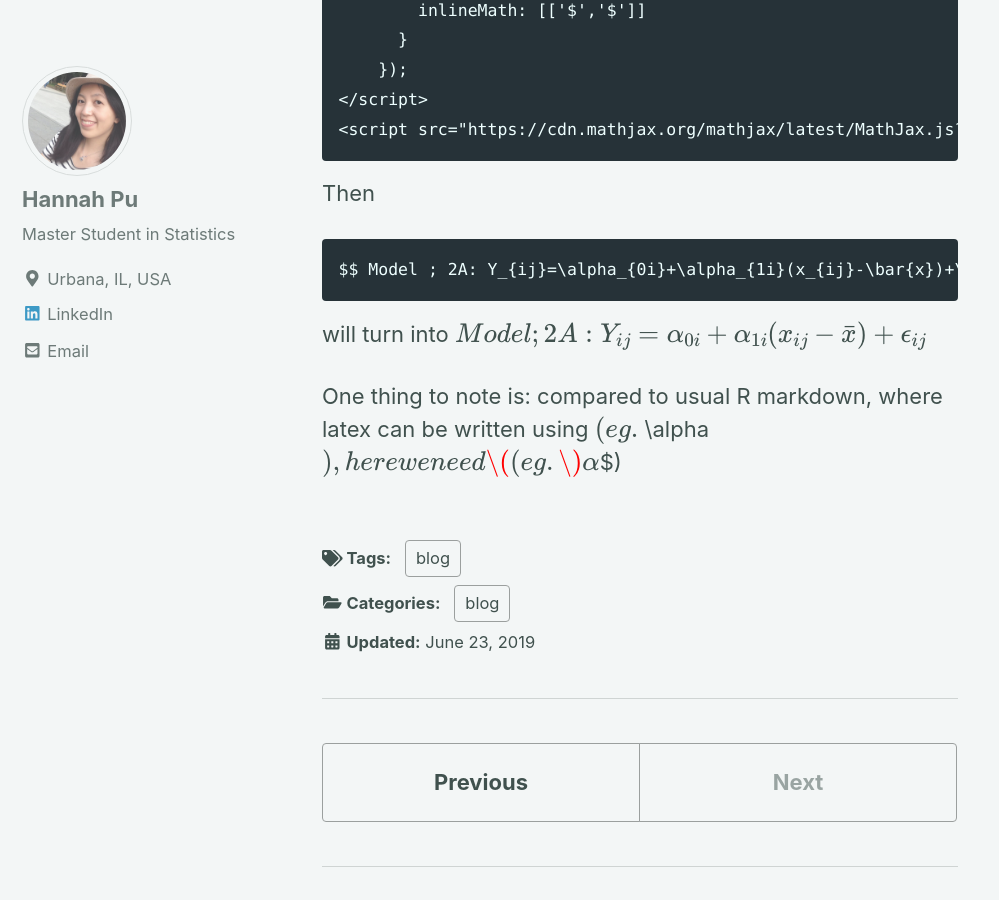
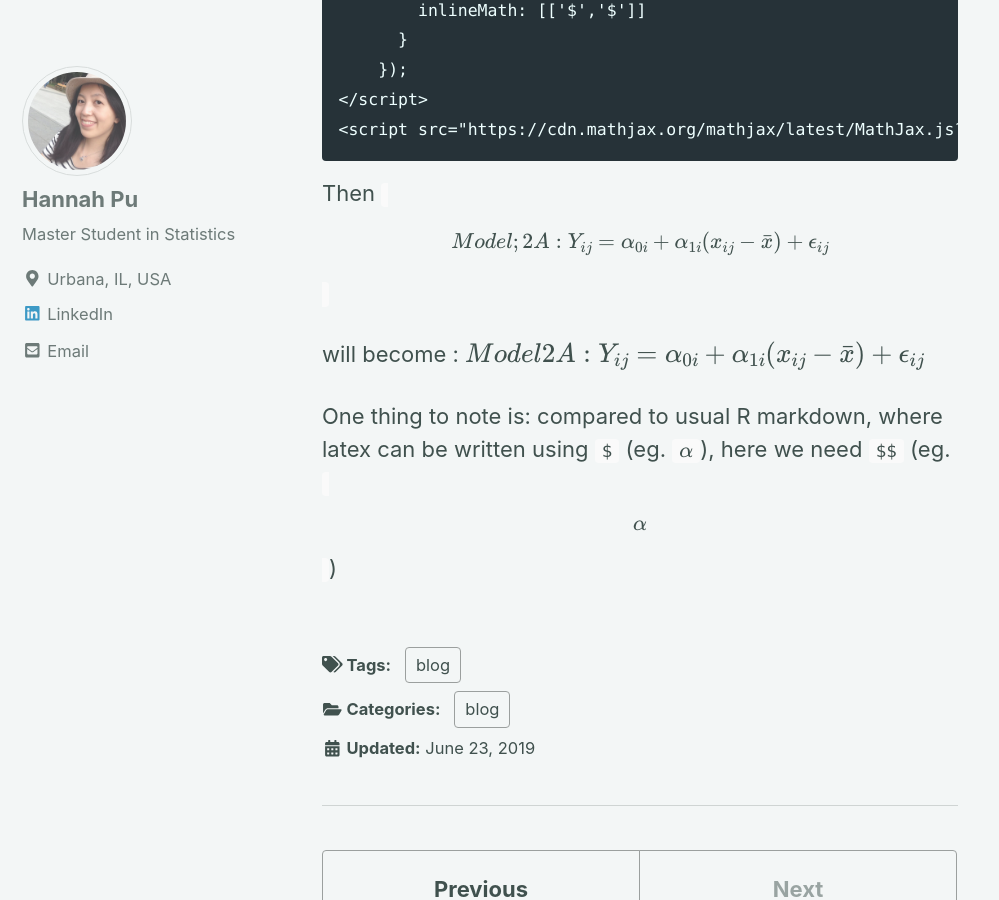
Before and after one commit to hannahpu/hannahpu.github.io, a Jekyll site: the page built from _posts/2019-06-23-latex.md, in a window 1280 px wide and 900 px high, scrolled down 582 px. Shown: the whole window, without its empty margins (0-999 px from the left). Built offline with Jekyll 4.4.1, drawn with Linux system fonts in a browser that asks for light colours; cached includes are drawn as plain includes; nearby versions of some CDN libraries; formulas are drawn with MathJax 3.

Commit message:
Update 2019-06-23-latex.md

````diff
--- a/_posts/2019-06-23-latex.md
+++ b/_posts/2019-06-23-latex.md
@@ -23,10 +23,8 @@ Add the following in the file `_includes/head.html` :
 ```
 
 Then
-```
-$$ Model ; 2A: Y_{ij}=\alpha_{0i}+\alpha_{1i}(x_{ij}-\bar{x})+\epsilon_{ij} $$
-```
+`$$ Model ; 2A: Y_{ij}=\alpha_{0i}+\alpha_{1i}(x_{ij}-\bar{x})+\epsilon_{ij} $$`
 
-will turn into $$ Model ; 2A: Y_{ij}=\alpha_{0i}+\alpha_{1i}(x_{ij}-\bar{x})+\epsilon_{ij} $$
+will become : $$ Model 2A: Y_{ij}=\alpha_{0i}+\alpha_{1i}(x_{ij}-\bar{x})+\epsilon_{ij} $$
 
-One thing to note is: compared to usual R markdown, where latex can be written using $ (eg. $ \alpha $), here we need $$ (eg. $$ \alpha $$)
+One thing to note is: compared to usual R markdown, where latex can be written using `$` (eg. `$ \alpha $`), here we need `$$` (eg. `$$ \alpha $$`)
````
